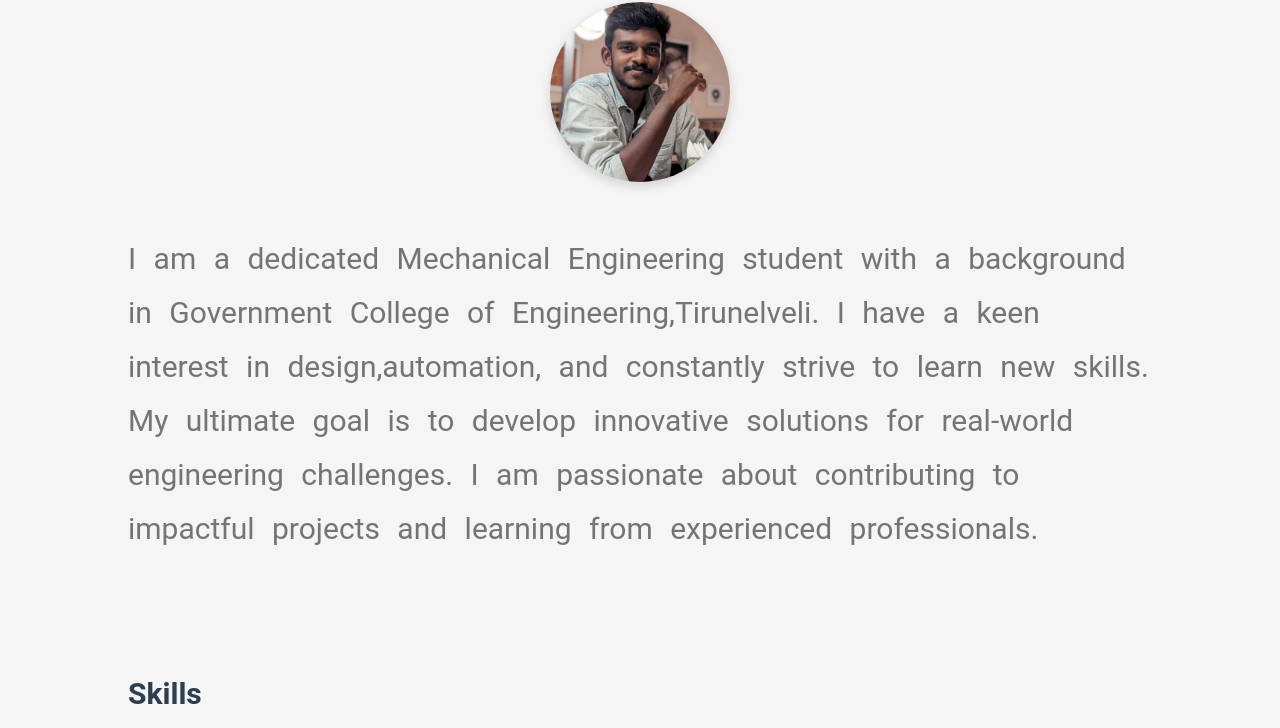
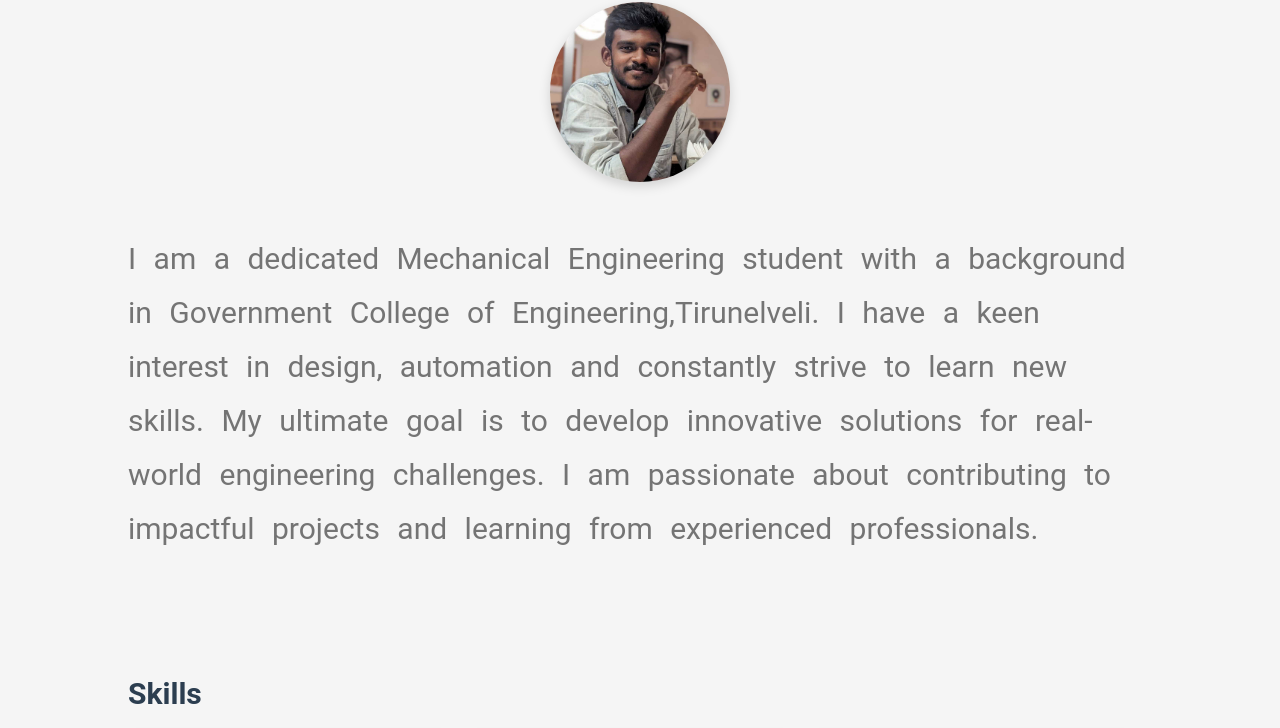
Before and after one commit to Tychi-Web/Portfolio, a plain HTML site: page index.html in a window 1280 px wide. Shown: the part 313-1041 px from the top of the page. Drawn offline with Linux system fonts and the light colour scheme.

Commit message:
Update index.html

```diff
--- a/index.html
+++ b/index.html
@@ -22,7 +22,7 @@
                 <img src="profile.jpg"alt="My Profile Picture" class="profile-img">
             </div>
             <p>
-                I am a dedicated Mechanical Engineering student with a background in Government College of Engineering,Tirunelveli. I have a keen interest in design,automation, and constantly strive to learn new skills. My ultimate goal is to develop innovative solutions for real-world engineering challenges. I am passionate about contributing to impactful projects and learning from experienced professionals.
+                I am a dedicated Mechanical Engineering student with a background in Government College of Engineering,Tirunelveli. I have a keen interest in design, automation and constantly strive to learn new skills. My ultimate goal is to develop innovative solutions for real-world engineering challenges. I am passionate about contributing to impactful projects and learning from experienced professionals.
             </p>
          </div>
     </section>
```
